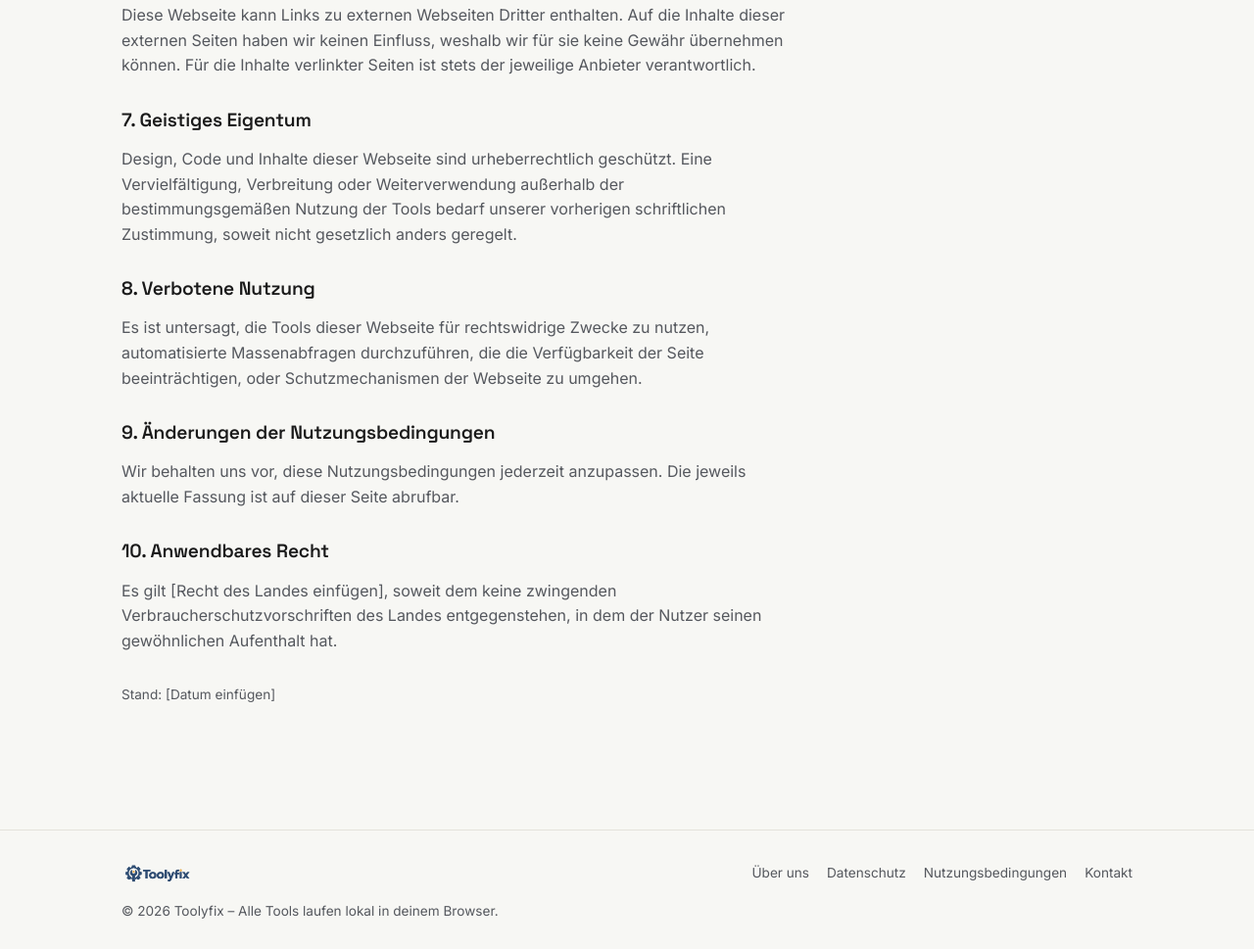
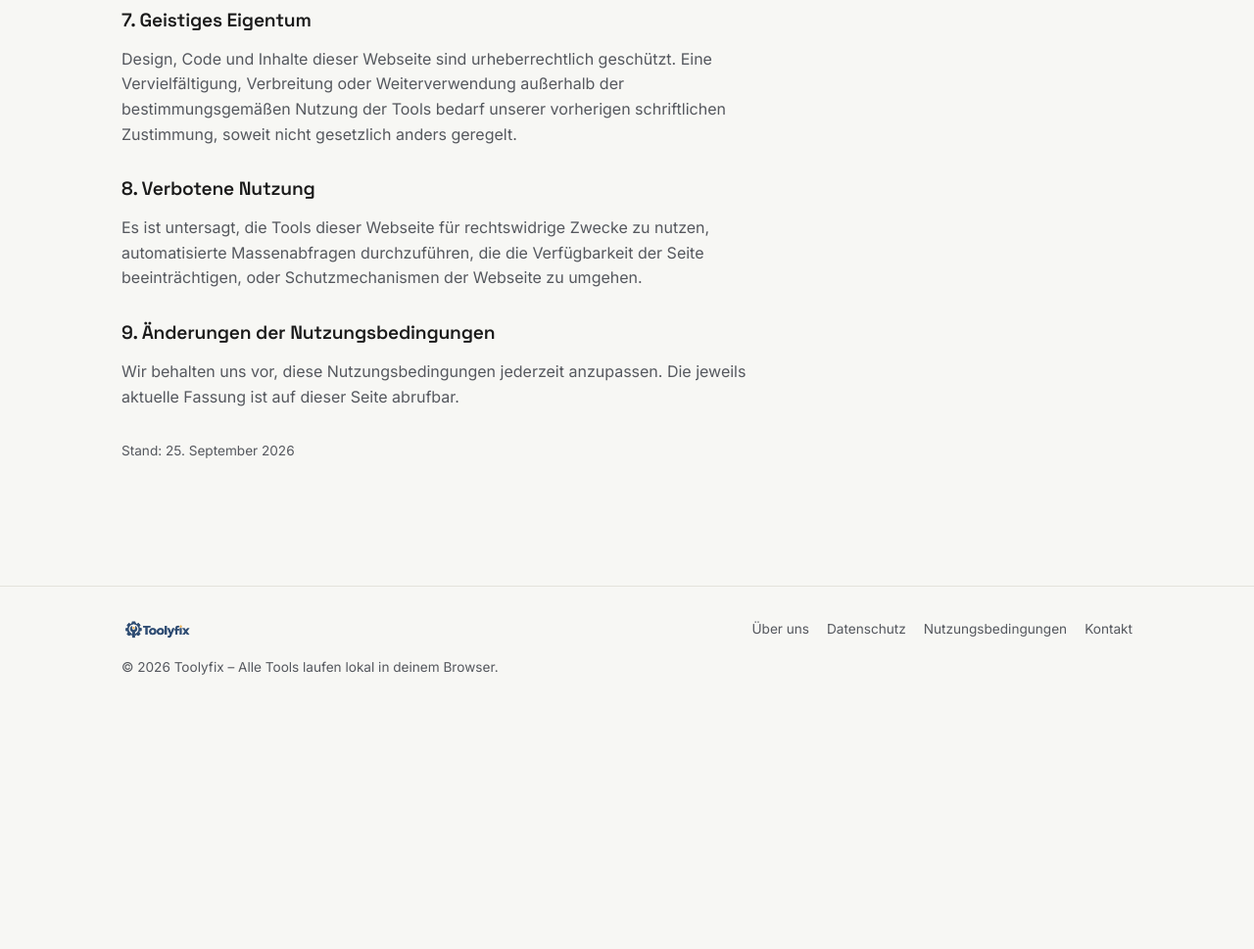
Before and after one commit to toolyfix/toolyfix, a plain HTML site: page nutzungsbedingungen.html in a window 1280 px wide. Shown: the part 1282-2251 px from the top of the page at 98% size. After the commit the page ends 2006 px from the top, so only its background shows below. Drawn offline with Linux system fonts and the light colour scheme.

Commit message:
Update nutzungsbedingungen.html

```diff
--- a/nutzungsbedingungen.html
+++ b/nutzungsbedingungen.html
@@ -29,9 +29,6 @@
     <p class="breadcrumb"><a href="/">Toolyfix</a> / Nutzungsbedingungen</p>
     <h1>Nutzungsbedingungen</h1>
 
-    <div class="notice-box">
-      Auch diese Seite ist eine allgemeine Vorlage und keine Rechtsberatung. Lass die Klauseln, insbesondere zum Haftungsausschluss, idealerweise von einem Anwalt an deine konkrete Situation anpassen, bevor du dich vollständig darauf verlässt.
-    </div>
 
     <article class="legal-content">
       <h2>1. Geltungsbereich</h2>
@@ -61,10 +58,7 @@
       <h2>9. Änderungen der Nutzungsbedingungen</h2>
       <p>Wir behalten uns vor, diese Nutzungsbedingungen jederzeit anzupassen. Die jeweils aktuelle Fassung ist auf dieser Seite abrufbar.</p>
 
-      <h2>10. Anwendbares Recht</h2>
-      <p>Es gilt [Recht des Landes einfügen], soweit dem keine zwingenden Verbraucherschutzvorschriften des Landes entgegenstehen, in dem der Nutzer seinen gewöhnlichen Aufenthalt hat.</p>
-
-      <p style="margin-top:32px; font-size:0.85rem;">Stand: [Datum einfügen]</p>
+      <p style="margin-top:32px; font-size:0.85rem;">Stand: 25. September 2026</p>
     </article>
   </div>
 </main>
```
